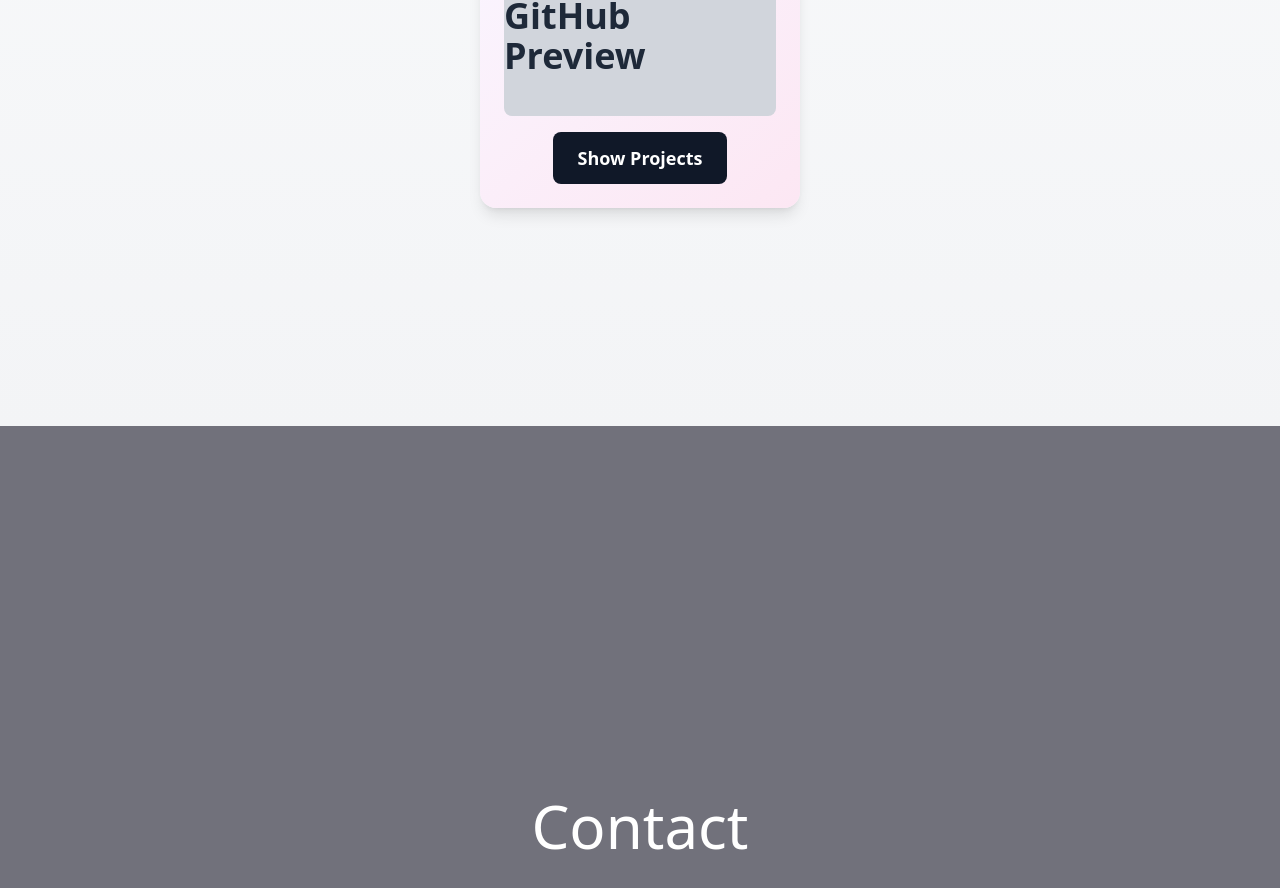
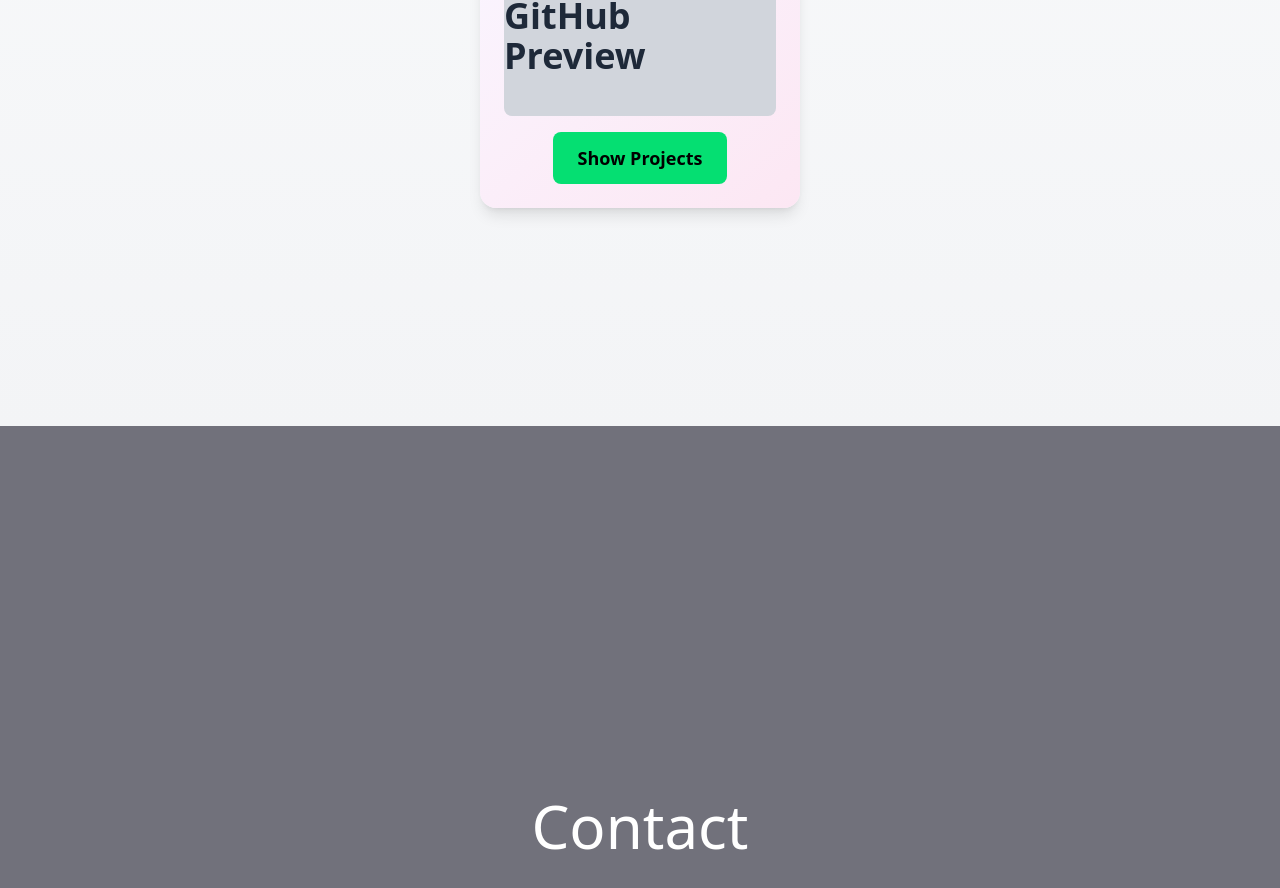
Before and after one commit to TuhinPramanik4/React_Portfolio, a React (Vite) app in the folder frontend/: page / in a window 1280 px wide. Shown: the part 2950-3838 px from the top of the page. Built offline with nearby package versions, Linux system fonts and the light colour scheme.

Commit message:
Change button color in Project Component

```diff
--- a/frontend/src/components/Projects.jsx
+++ b/frontend/src/components/Projects.jsx
@@ -32,7 +32,7 @@ function Projects() {
           href="https://github.com/TuhinPramanik4"
           target="_blank"
           rel="noopener noreferrer"
-          className="px-6 py-3 bg-gray-900 text-white text-lg font-semibold rounded-lg hover:bg-gray-800 transition-all"
+          className="px-6 py-3 bg-green-400 text-black text-lg font-semibold rounded-lg hover:bg-gray-800 transition-all"
           whileHover={{ scale: 1.1 }}
           whileTap={{ scale: 0.95 }}
         >
```
